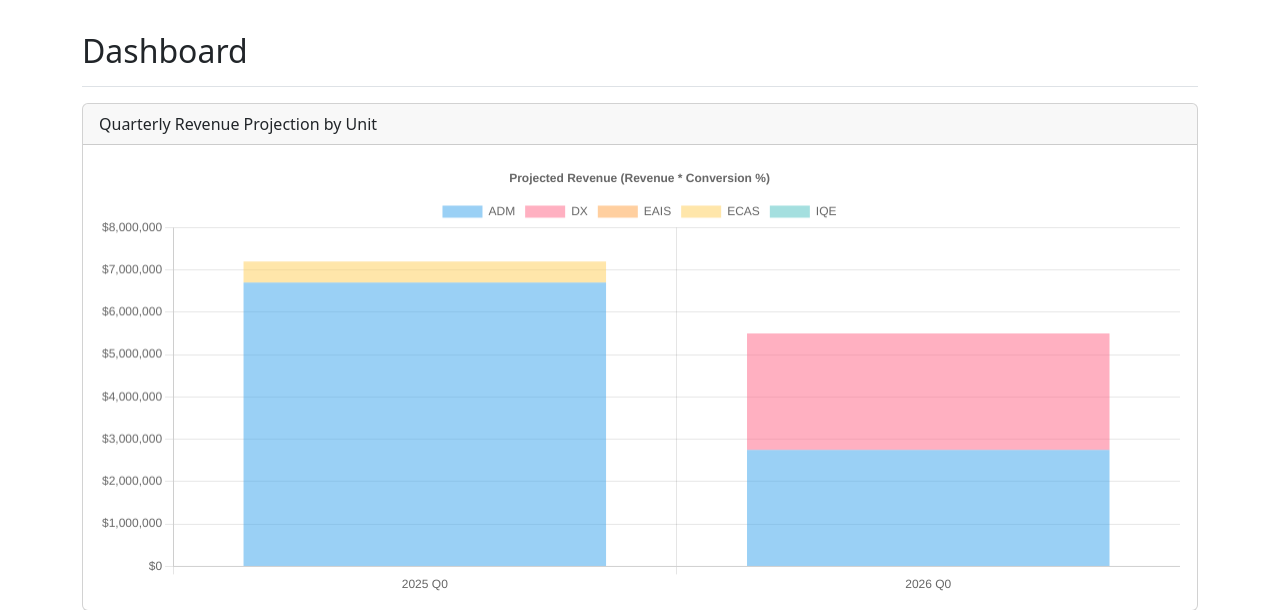
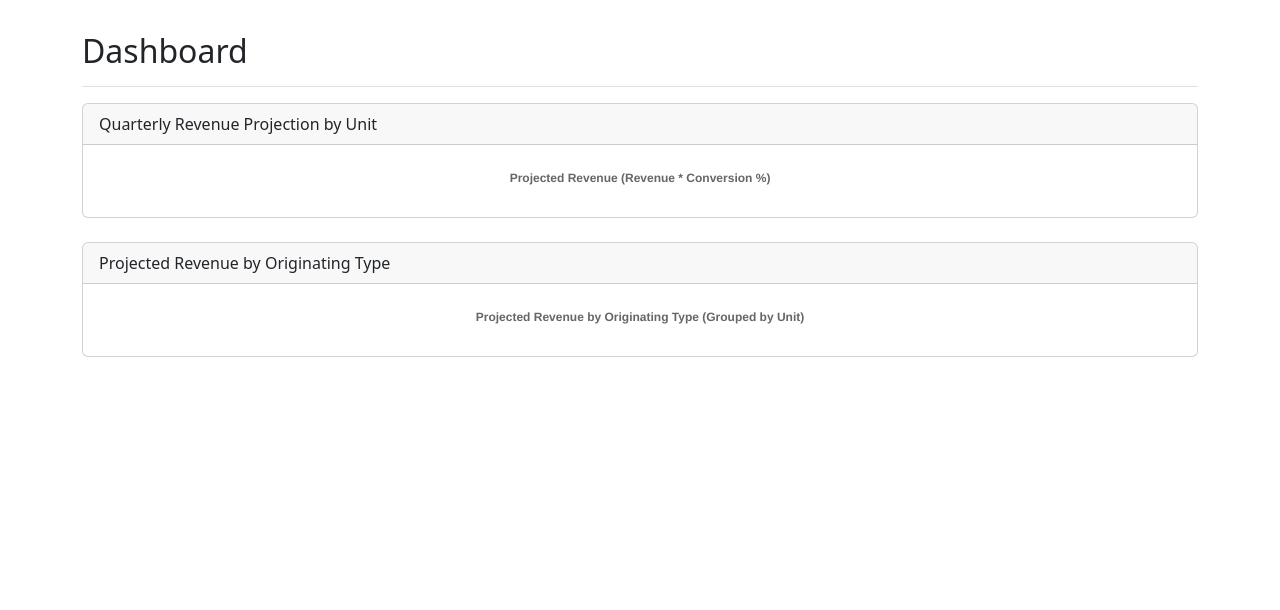
Before and after one commit to sumeettandon/revenue-tracker, a Flask app: page /dashboard in a window 1280 px wide. Shown: the part 56-666 px from the top of the page. Run offline with Flask 3, Linux system fonts and the light colour scheme; a user stored in the database is signed in; data comes from the database, SQL or seed files in the repository; both versions use the stored data as it was after the commit.

Commit message:
Clone feature and New Dashboard

```diff
--- a/app.py
+++ b/app.py
@@ -210,6 +210,30 @@ def delete_opportunity(id):
     db.session.commit()
     return redirect(url_for('index'))
 
+@app.route('/clone/<int:id>', methods=['POST'])
+@login_required
+def clone_opportunity(id):
+    """Clones an existing opportunity and redirects to the edit page."""
+    from sqlalchemy import inspect as sa_inspect
+    opp_to_clone = db.get_or_404(Opportunity, id)
+
+    # Create a new opportunity object by copying attributes
+    new_opp = Opportunity()
+    mapper = sa_inspect(Opportunity)
+    for col in mapper.columns:
+        # Don't copy the primary key
+        if not col.primary_key:
+            setattr(new_opp, col.key, getattr(opp_to_clone, col.key))
+
+    # Differentiate the cloned opportunity's name
+    new_opp.project_name = f"Clone of {opp_to_clone.project_name}"
+
+    db.session.add(new_opp)
+    db.session.commit()  # Commit to get the new ID
+
+    flash(f'Successfully cloned "{opp_to_clone.project_name}". You are now editing the new copy.', 'success')
+    return redirect(url_for('edit_opportunity', id=new_opp.id))
+
 @app.route('/upload', methods=['GET', 'POST'])
 @login_required
 def upload_spreadsheet():
@@ -365,6 +389,45 @@ def revenue_by_unit_quarter():
 
     return jsonify({'labels': labels, 'datasets': datasets})
 
+@app.route('/api/revenue-by-originating-type')
+@login_required
+def revenue_by_originating_type():
+    """API endpoint for revenue by originating revenue type, grouped by unit."""
+    results = db.session.query(
+        Opportunity.unit,
+        Opportunity.originating_revenue_type,
+        func.sum(Opportunity.revenue * (Opportunity.conversion / 100.0)).label('projected_revenue')
+    ).group_by(
+        Opportunity.unit,
+        Opportunity.originating_revenue_type
+    ).order_by(
+        Opportunity.unit,
+        Opportunity.originating_revenue_type
+    ).all()
+
+    # Process data for Chart.js
+    data = {}
+    for row in results:
+        origin_type_label = row.originating_revenue_type.value
+        if origin_type_label not in data:
+            data[origin_type_label] = {}
+        data[origin_type_label][row.unit.value] = row.projected_revenue
+
+    # Get all possible originating revenue types for labels, sorted by Enum
+    # definition order, but only include those that are present in the data.
+    all_possible_labels = [e.value for e in sorted(list(OriginatingRevenueTypeEnum), key=lambda e: e.name)]
+    labels = [label for label in all_possible_labels if label in data]
+    units = sorted(list(UnitEnum), key=lambda e: e.value)
+    datasets = []
+
+    for unit in units:
+        dataset = {
+            'label': unit.value,
+            'data': [data.get(label, {}).get(unit.value, 0) for label in labels],
+        }
+        datasets.append(dataset)
+
+    return jsonify({'labels': labels, 'datasets': datasets})
 
 @app.cli.command("create-user")
 @click.argument('username')
--- a/static/js/dashboard.js
+++ b/static/js/dashboard.js
@@ -1,46 +1,76 @@
-// This function runs when the dashboard page is loaded
-document.addEventListener('DOMContentLoaded', function () {
-    // Fetch data from our API endpoint
-    fetch('/api/revenue-by-unit-quarter')
+/**
+ * Creates a stacked bar chart on a given canvas element.
+ * @param {string} canvasId The ID of the canvas element.
+ * @param {string} apiUrl The API endpoint to fetch data from.
+ * @param {string} titleText The title to display for the chart.
+ */
+function createStackedBarChart(canvasId, apiUrl, titleText) {
+    fetch(apiUrl)
         .then(response => response.json())
         .then(data => {
-            // Get the canvas element from the HTML
-            const ctx = document.getElementById('revenueByUnitChart').getContext('2d');
+            const canvas = document.getElementById(canvasId);
+            if (!canvas) return;
+            const ctx = canvas.getContext('2d');
 
-            // Create a new bar chart
+            // Check if there's any data to display by summing all data points.
+            const total = data.datasets.reduce((sum, dataset) => sum + dataset.data.reduce((s, v) => s + v, 0), 0);
+
+            if (data.labels.length === 0 || total === 0) {
+                // If no data, display a message instead of an empty chart.
+                canvas.parentElement.innerHTML = '<div class="text-center text-muted p-5">No data available to display.</div>';
+                return;
+            }
+
             new Chart(ctx, {
                 type: 'bar',
                 data: {
-                    labels: data.labels, // e.g., ["2024 Q1", "2024 Q2"]
+                    labels: data.labels,
                     datasets: data.datasets.map(dataset => ({
                         ...dataset,
-                        // You can add specific styling for each dataset here
                     }))
                 },
                 options: {
                     responsive: true,
+                    maintainAspectRatio: false,
                     plugins: {
                         legend: {
                             position: 'top',
                         },
                         title: {
                             display: true,
-                            text: 'Projected Revenue (Revenue * Conversion %)'
+                            text: titleText
                         }
                     },
                     scales: {
                         x: {
-                            stacked: true, // Stack bars for the same quarter
+                            stacked: true,
                         },
                         y: {
                             stacked: true,
                             beginAtZero: true,
                             ticks: {
-                                callback: function(value) { return '$' + value.toLocaleString(); }
+                                callback: function(value) {
+                                    return '$' + value.toLocaleString();
+                                }
                             }
                         }
-                    }
+                    },
                 }
             });
         });
+}
+
+// This function runs when the dashboard page is loaded
+document.addEventListener('DOMContentLoaded', function () {
+    createStackedBarChart(
+        'revenueByUnitChart',
+        '/api/revenue-by-unit-quarter',
+        'Projected Revenue (Revenue * Conversion %)'
+    );
+
+    createStackedBarChart(
+        'revenueByOriginatingTypeChart',
+        '/api/revenue-by-originating-type',
+        'Projected Revenue by Originating Type (Grouped by Unit)'
+    );
 });
--- a/templates/dashboard.html
+++ b/templates/dashboard.html
@@ -11,6 +11,11 @@
     <div class="card-header">Quarterly Revenue Projection by Unit</div>
     <div class="card-body"><canvas id="revenueByUnitChart" width="100%" height="40"></canvas></div>
 </div>
+
+<div class="card mb-4">
+    <div class="card-header">Projected Revenue by Originating Type</div>
+    <div class="card-body"><canvas id="revenueByOriginatingTypeChart" width="100%" height="40"></canvas></div>
+</div>
 {% endblock %}
 
 {% block scripts %}
--- a/templates/index.html
+++ b/templates/index.html
@@ -42,6 +42,9 @@
                 <td>
                     {% if current_user.is_authenticated %}
                         <a href="{{ url_for('edit_opportunity', id=opp.id) }}" class="btn btn-sm btn-outline-info">Edit</a>
+                        <form action="{{ url_for('clone_opportunity', id=opp.id) }}" method="POST" class="d-inline">
+                            <button type="submit" class="btn btn-sm btn-outline-success">Clone</button>
+                        </form>
                         <form action="{{ url_for('delete_opportunity', id=opp.id) }}" method="POST" class="d-inline" onsubmit="return confirm('Are you sure you want to delete this opportunity?');">
                             <button type="submit" class="btn btn-sm btn-outline-danger">Delete</button>
                         </form>
```
Also changed, not shown: instance/tracker.db.
